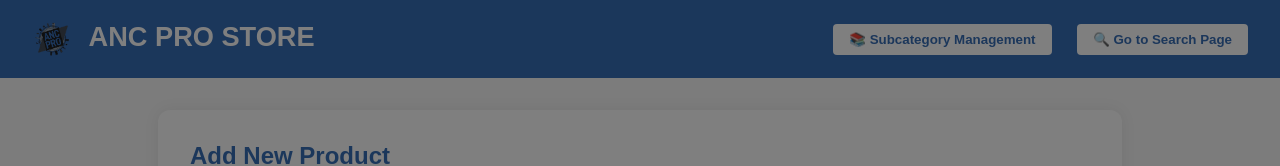
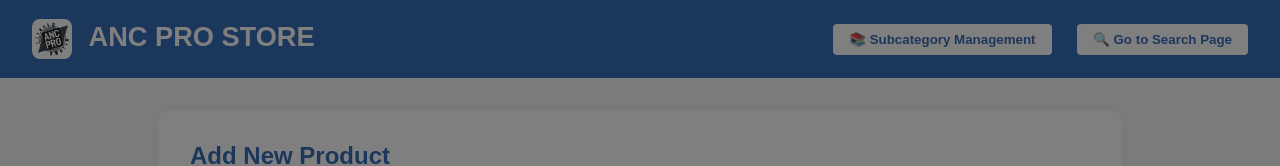
Before and after one commit to WeekPro1/ancproiv, a plain HTML site: page index.html in a window 1280 px wide. Shown: the top 166 px of the page. Drawn offline with Linux system fonts and the light colour scheme; no server answers.

Commit message:
Update index.html

```diff
--- a/index.html
+++ b/index.html
@@ -49,7 +49,7 @@
 </script>
     <header>
                       <h1>
-            <img src="ancpro.png" alt="Site icon" style="width: 40px; height: 40px; border-radius: 8px; vertical-align: middle; margin-right: 10px; background-color: white1;">
+            <img src="ancpro.png" alt="Site icon" style="width: 40px; height: 40px; border-radius: 8px; vertical-align: middle; margin-right: 10px; background-color: white;">
             ANC PRO STORE
         </h1>
         <button onclick="window.location.href='subcategory.html'">📚 Subcategory Management</button>
```
